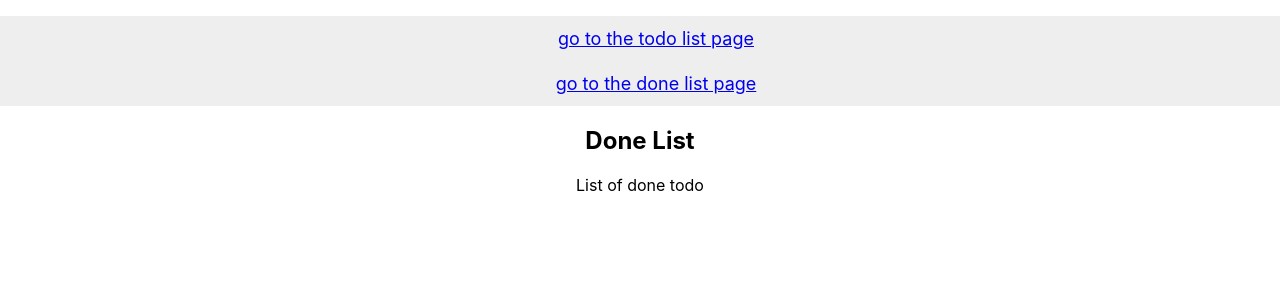
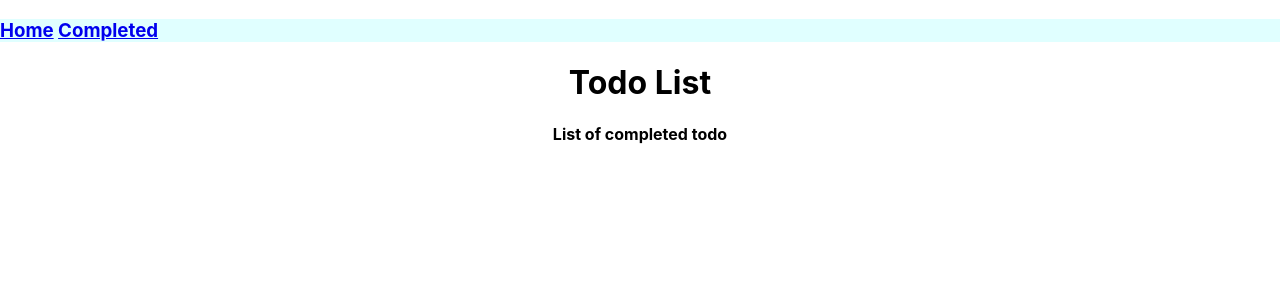
Before and after one commit to adriapa-oocl/react-redux-practice, a React (Create React App) app: page /done in a window 1280 px wide. Shown: the top 300 px of the page. Built offline with nearby package versions, Linux system fonts and the light colour scheme.

Commit message:
[Todo][Cedie]feat: added displaying of todos marked as done

```diff
--- a/src/App.css
+++ b/src/App.css
@@ -1,5 +1,14 @@
-.App {
+/* .App {
+  text-align: left;
+} */
+
+div.App{
   text-align: center;
+}
+
+h3{
+  text-align: left;
+  background-color: lightcyan;
 }
 
 .App-logo {
--- a/src/App.js
+++ b/src/App.js
@@ -8,15 +8,8 @@ function App() {
   return (
     <div className="App">
       <BrowserRouter>
-        <ul>
-          <li>
-            <Link to = "/">go to the todo list page</Link>
-          </li>
-          <li>
-          <Link to = "/done">go to the done list page</Link>
-          </li>
-        </ul>
-        <Switch>
+          <h3><Link to = "/">Home</Link> <Link to = "/done">Completed</Link></h3>
+        <Switch className = "Sites">
           <Route exact path = "/" component = {TodoList}></Route>
           <Route exact path = "/done" component = {DoneList}></Route>
           <Route path = "*" component = {NotFoundPage}></Route>
--- a/src/features/todos/components/DoneList.js
+++ b/src/features/todos/components/DoneList.js
@@ -4,20 +4,18 @@ import TodoItem from './TodoItem'
 import React from 'react'
 
 function DoneList() {
-    const doneTodoIds = useSelector(selectDoneTodo);
+    const doneTodos = useSelector(selectDoneTodo);
 
     return (
         <div>
-            <h2>Done List</h2>
-            <ul>
-                List of done todo
-            </ul>
-            <ul>
-            {doneTodoIds.map((id) => (
-                    <TodoItem key={id} itemId={id} />
+            <h1>Todo List</h1>
+            <h4>
+                List of completed todo
+            </h4>
+            {doneTodos.map((doneItem) => (
+                    <TodoItem key={doneItem.id} itemId={doneItem.id} />
                 ))
             }
-            </ul>
         </div>
     )
 }
--- a/src/features/todos/components/TodoForm.js
+++ b/src/features/todos/components/TodoForm.js
@@ -20,7 +20,6 @@ function TodoForm() {
             dispatch(AddTodo(inputText));
             setText("");
         }
-
     }
 
     return (
--- a/src/features/todos/reducers/todosSlice.js
+++ b/src/features/todos/reducers/todosSlice.js
@@ -8,7 +8,7 @@ const initialState = todosAdapter.getInitialState({
     entities: {
         1: {
             id: "1",
-            text: "testing todo test 1",
+            text: "Finish Homework",
             done: false,
         },
     },
```
